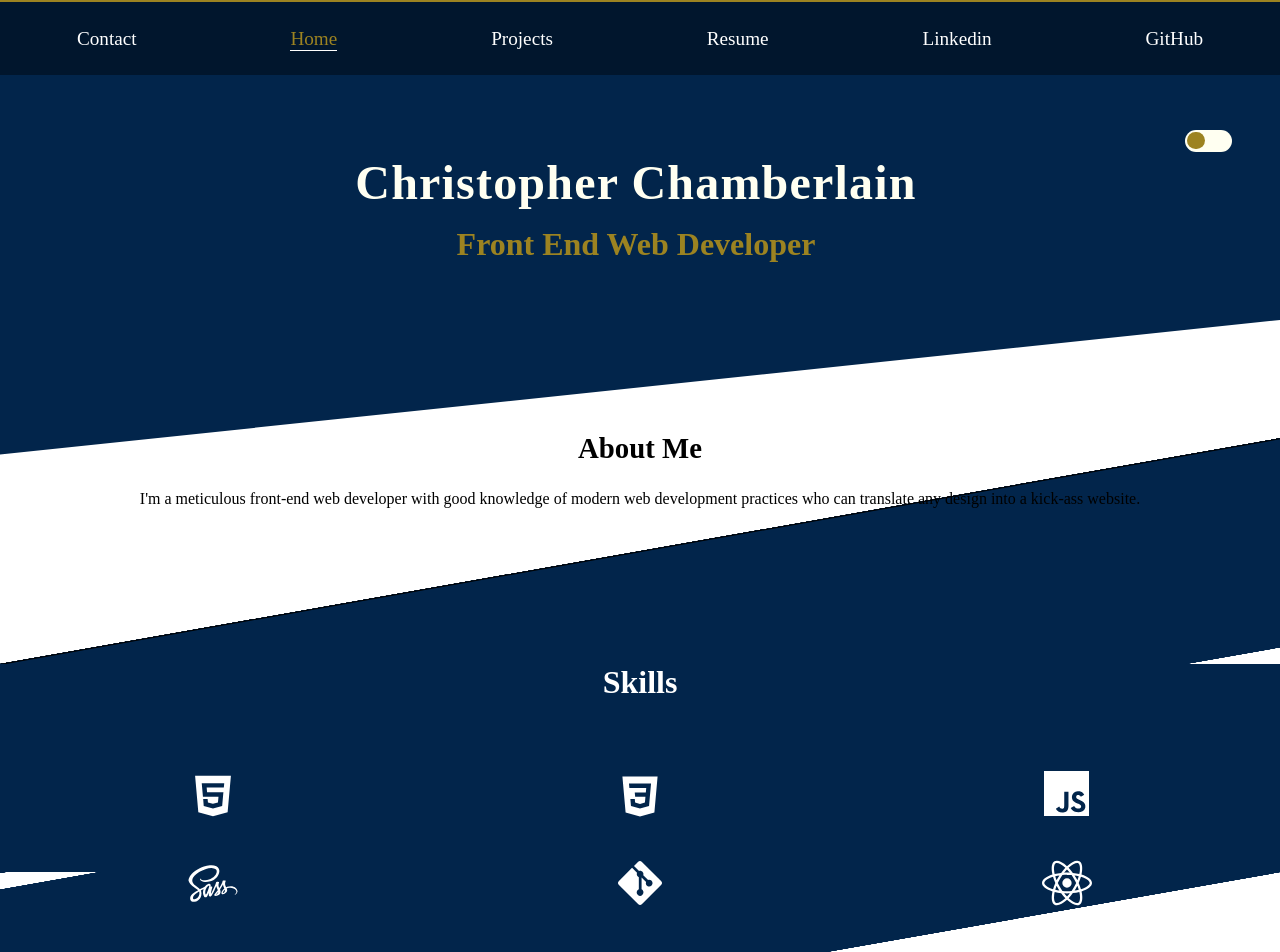
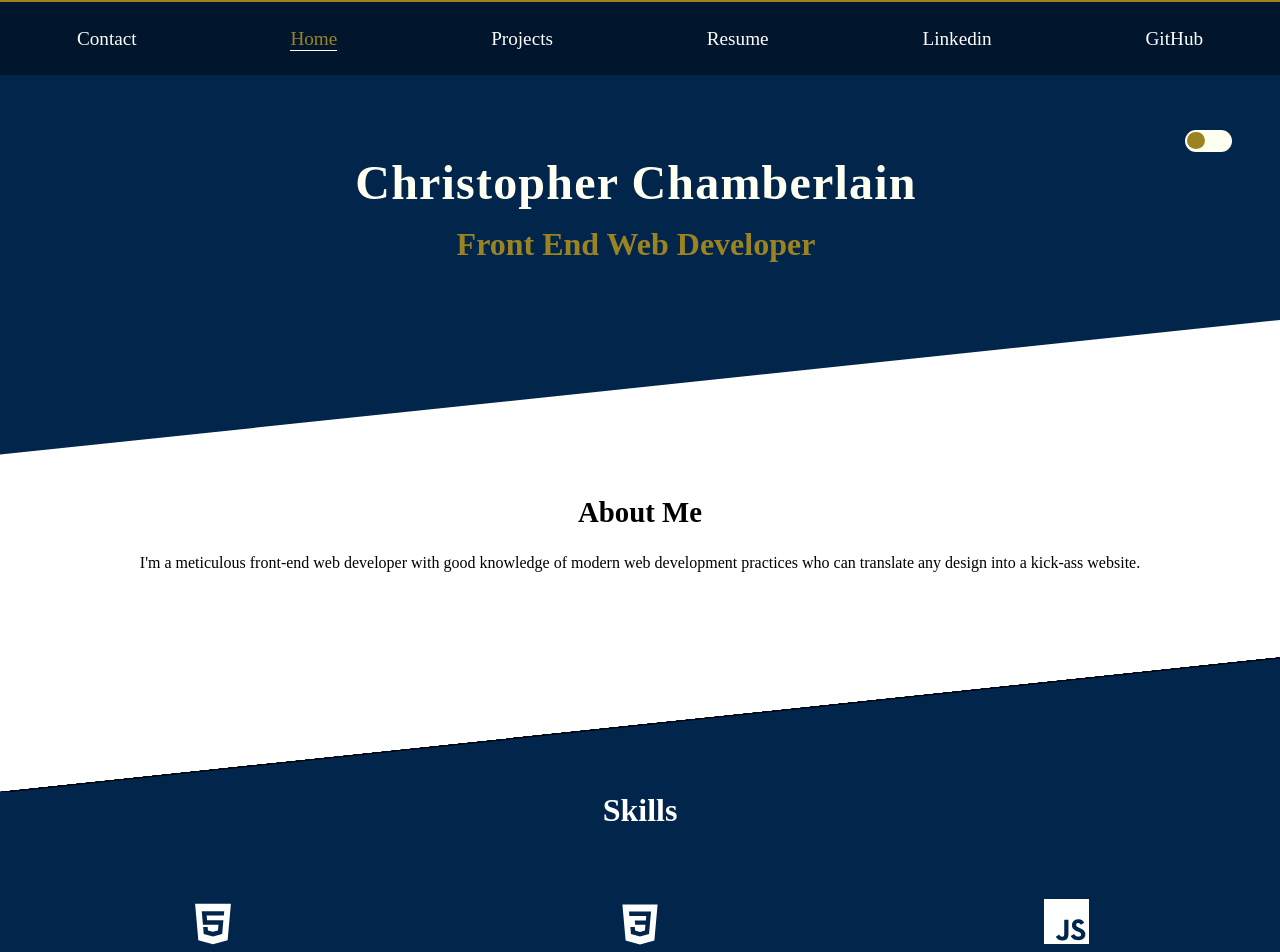
Before and after one commit to AkaraTawng/portfolio-mf-v2, a React (Create React App) app: page / in a window 1280 px wide. Shown: the top 952 px of the page. Built offline with nearby package versions, Linux system fonts and the light colour scheme.

Commit message:
add tab and lap media queries to #about-me-section, and #skills-section.

```diff
--- a/src/main.css
+++ b/src/main.css
@@ -415,6 +415,12 @@
   padding: 0 1.5rem;
   height: 8rem;
 }
+@media (min-width: 768px) {
+  #about-me-section {
+    height: 12rem;
+    margin-top: 11rem;
+  }
+}
 #about-me-section h2 {
   font-size: 1.8rem;
   text-align: center;
@@ -429,6 +435,16 @@
   height: 13rem;
   position: relative;
 }
+@media (min-width: 768px) {
+  #skills-section {
+    height: 14rem;
+  }
+}
+@media (min-width: 1280px) {
+  #skills-section {
+    height: 16rem;
+  }
+}
 #skills-section ::before {
   content: "";
   position: absolute;
@@ -442,6 +458,11 @@
   z-index: -1;
   border-top: 1px solid black;
 }
+@media (min-width: 1280px) {
+  #skills-section ::before {
+    transform: skewY(-6deg);
+  }
+}
 #skills-section ::after {
   position: absolute;
   content: "";
@@ -453,6 +474,11 @@
   transform-origin: bottom right;
   transform: skewY(-10deg);
   z-index: -1;
+}
+@media (min-width: 1280px) {
+  #skills-section ::after {
+    transform: skewY(-6deg);
+  }
 }
 #skills-section h2 {
   font-size: 2rem;
--- a/src/scss/layout/_home.scss
+++ b/src/scss/layout/_home.scss
@@ -7,6 +7,10 @@
     margin-top: 7rem;
     padding: 0 1.5rem;
     height: 8rem;
+    @include tablet {
+        height: 12rem;
+        margin-top: 11rem;
+    }
     h2{
         font-size: 1.8rem;
         text-align: center;
@@ -22,6 +26,12 @@
     background-color: map-get($colors, "primary");
     height: 13rem;
     position: relative;
+    @include tablet {
+        height: 14rem;
+    }
+    @include laptop {
+        height: 16rem;
+    }
 
     ::before {
         content: "";
@@ -35,6 +45,9 @@
         transform: skewY(-10deg);
         z-index: -1;
         border-top: 1px solid black;
+        @include laptop {
+            transform: skewY(-6deg);
+        }
     }
 
     ::after{
@@ -48,6 +61,9 @@
         transform-origin: bottom right;
         transform: skewY(-10deg);
         z-index: -1;
+        @include laptop {
+            transform: skewY(-6deg);
+        }
     }
 
     h2 {
```
Also changed, not shown: 1 other file (tests, documents, lock files or other folders).
